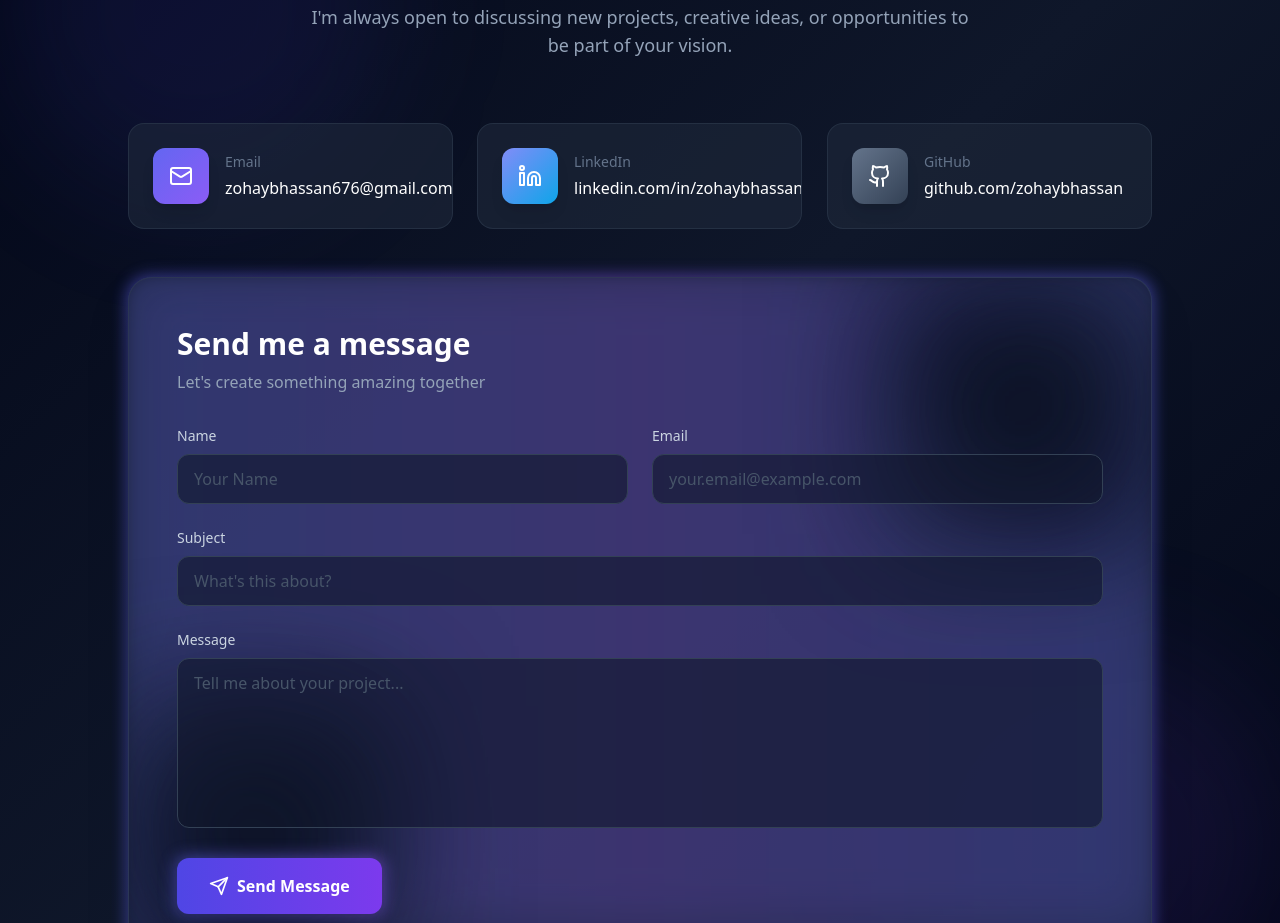
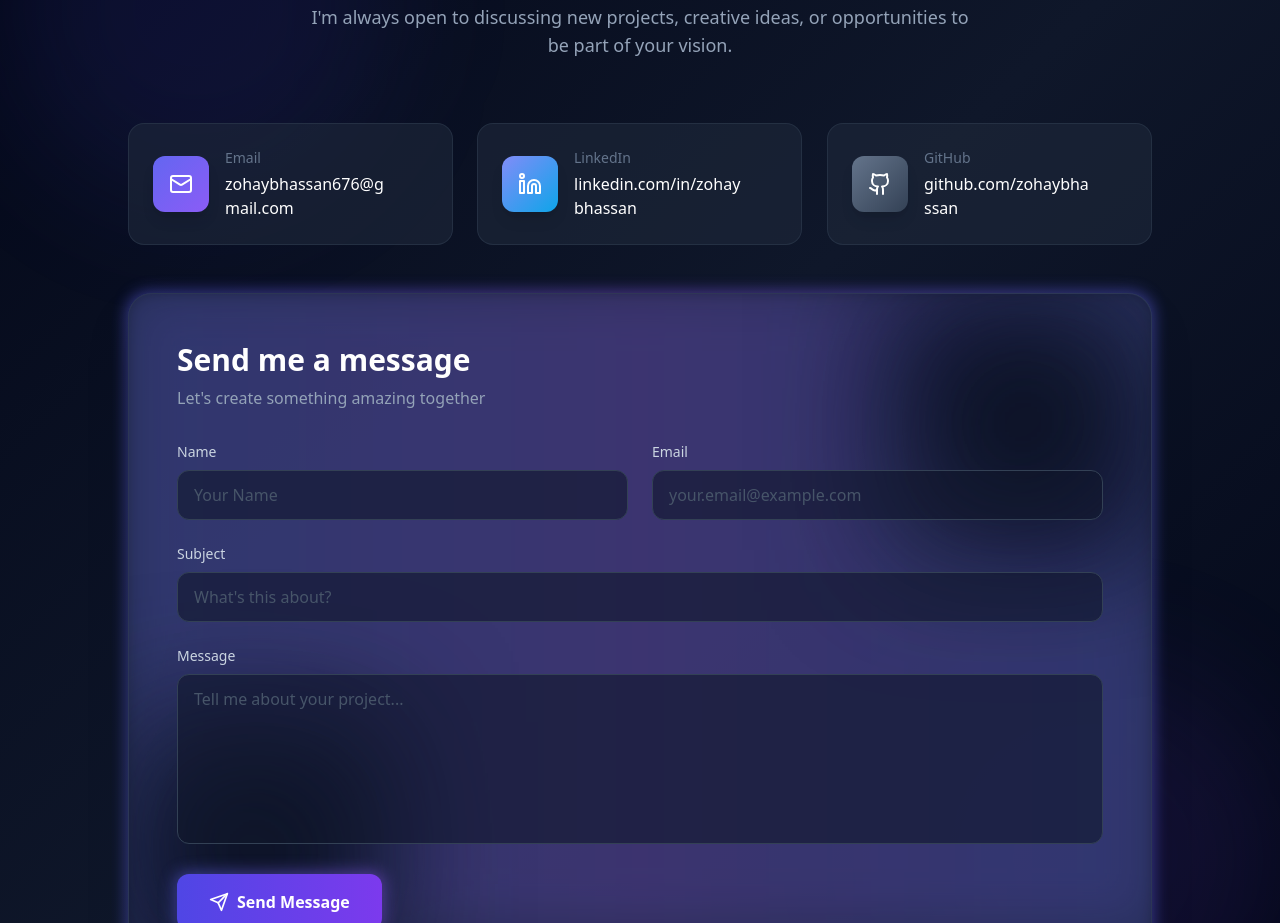
Before and after one commit to zohaybhassan/Portfolio, a React (Vite) app: page / in a window 1280 px wide. Shown: the part 6820-7743 px from the top of the page. Built offline with nearby package versions, Linux system fonts and the light colour scheme.

Commit message:
fix: prevent contact card overflow and remove unused import

```diff
--- a/src/components/Contact.tsx
+++ b/src/components/Contact.tsx
@@ -51,7 +51,7 @@ export default function Contact() {
                 href={link.href}
                 target="_blank"
                 rel="noopener noreferrer"
-                className="group relative animate-scale-in"
+                className="group relative min-w-0 animate-scale-in"
                 style={{ animationDelay: `${index * 0.15}s` }}
               >
                 <div className={`absolute -inset-0.5 bg-gradient-to-r ${link.gradient} rounded-2xl blur opacity-0 group-hover:opacity-40 transition duration-500`}></div>
@@ -59,18 +59,18 @@ export default function Contact() {
                 <div className="relative flex items-center gap-4 bg-slate-800/60 backdrop-blur-sm rounded-2xl p-6 border border-slate-700/50 group-hover:border-indigo-500/40 transition-all duration-500 overflow-hidden">
                   <div className={`absolute inset-0 bg-gradient-to-br ${link.gradient} opacity-0 group-hover:opacity-5 transition-opacity duration-500`}></div>
 
-                  <div className={`relative bg-gradient-to-br ${link.gradient} p-4 rounded-xl shadow-lg group-hover:scale-110 group-hover:rotate-3 transition-all duration-300`}>
+                  <div className={`relative shrink-0 bg-gradient-to-br ${link.gradient} p-4 rounded-xl shadow-lg group-hover:scale-110 group-hover:rotate-3 transition-all duration-300`}>
                     <link.icon className="w-6 h-6 text-white" />
                   </div>
 
-                  <div className="flex-1 relative z-10">
+                  <div className="min-w-0 flex-1 relative z-10">
                     <p className="text-slate-500 text-sm mb-1">{link.label}</p>
-                    <p className="text-white font-medium group-hover:text-indigo-300 transition-colors">
+                    <p className="break-words text-white font-medium group-hover:text-indigo-300 transition-colors">
                       {link.value}
                     </p>
                   </div>
 
-                  <div className="opacity-0 group-hover:opacity-100 transition-opacity duration-300">
+                  <div className="shrink-0 opacity-0 group-hover:opacity-100 transition-opacity duration-300">
                     <Send className="w-5 h-5 text-slate-400" />
                   </div>
                 </div>
--- a/src/components/Projects.tsx
+++ b/src/components/Projects.tsx
@@ -1,4 +1,4 @@
-import { ExternalLink, Github } from 'lucide-react';
+import { Github } from 'lucide-react';
 import primeFitnessImg from '/assets/primefitness.png';
 import onlineLibImg from '/assets/onlinelib.jpg';
 import pacmanImg from '/assets/pacman.png';
```
